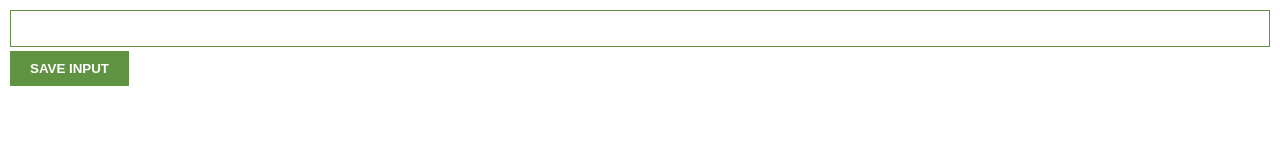
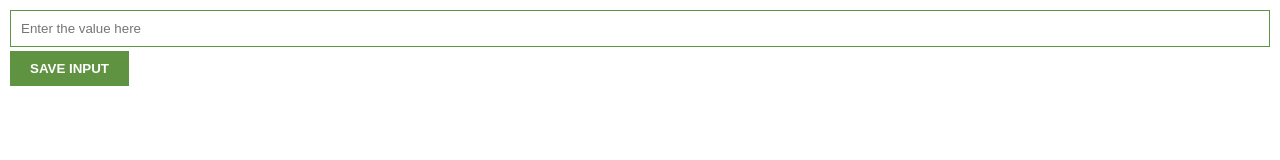
Before and after one commit to yash251/chrome-extension, a plain HTML site: page index.html in a window 1280 px wide. Drawn offline with Linux system fonts and the light colour scheme.

Commit message:
add placeholder

```diff
--- a/index.html
+++ b/index.html
@@ -8,7 +8,7 @@
     <link rel="stylesheet" href="style.css">
 </head>
 <body>
-    <input type="text" id="input-el">
+    <input type="text" id="input-el" placeholder="Enter the value here">
     <button id="input-btn">SAVE INPUT</button>
     <ul id="ul-el"></ul>
 
```
